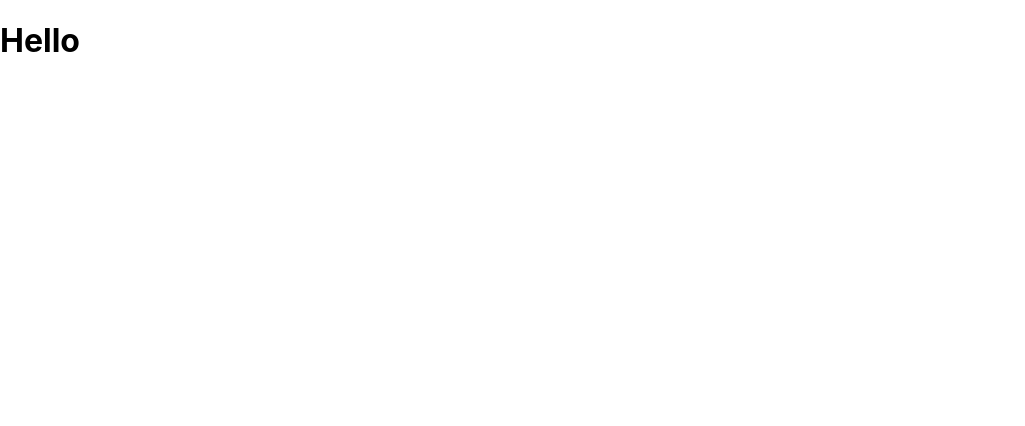
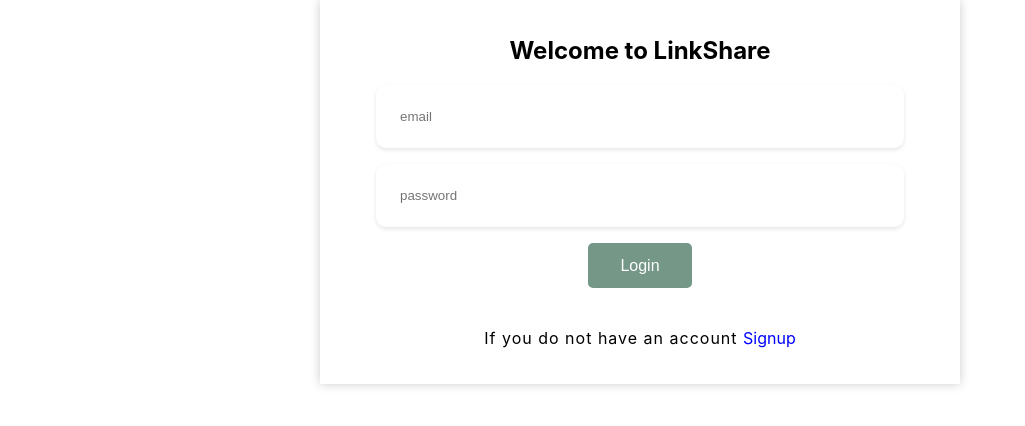
Before and after one commit to zitsko/LinkShare, a React (Create React App) app in the folder client/: page / in a window 1280 px wide. Shown: the top 426 px of the page, without its empty margins (0-1025 px from the left). Built offline with nearby package versions, Linux system fonts and the light colour scheme.

Commit message:
login signup frontend

```diff
--- a/client/src/App.js
+++ b/client/src/App.js
@@ -1,9 +1,22 @@
-
+import { BrowserRouter as Router, Route, Routes } from "react-router-dom";
+import Login from "./Components/Login";
+import Signup from "./Components/Signup";
+// import Profile from "./Components/Profile";
+// import Links from "./Components/Links"
 
 function App() {
   return (
-    <div >
-  <h1>Hello</h1>
+    <div>
+      <Router>
+        <div>
+          <Routes>
+            <Route path="/" element={<Login />} />
+            <Route path="/signup" element={<Signup />} />
+            {/* <Route path="/profile" element={<Profile />} />
+            <Route path="/links" element={<Links />} /> */}
+          </Routes>
+        </div>
+      </Router>
     </div>
   );
 }
--- /dev/null
+++ b/client/src/Components/Login.js
@@ -0,0 +1,72 @@
+import { useNavigate } from "react-router-dom";
+import { useState } from "react";
+import axios from "axios";
+
+function Login() {
+  const navigate = useNavigate();
+  const [email, setEmail] = useState("");
+  const [password, setPassword] = useState("");
+
+  function toSignup() {
+    navigate("/signup");
+  }
+
+  function login() {
+    axios
+      .post("http://localhost:3636/user/login", { email, password })
+      .then(({ data }) => {
+        if (data.token) {
+          localStorage.setItem("token", data.token);
+          navigate("/profile");
+        } else {
+          alert(data.msg);
+        }
+      });
+  }
+
+  return (
+    <div className="signup-login-container">
+      <h1 className="app-title">Welcome to LinkShare</h1>
+      <div className="input-button-container">
+        <input
+          type="email"
+          placeholder="email"
+          className= "signup-login-inputs"
+          onChange={(e) => {
+            setEmail(e.target.value);
+          }}
+        />
+        <input
+          type="password"
+          placeholder="password"
+          className= "signup-login-inputs"
+          onChange={(e) => {
+            setPassword(e.target.value);
+          }}
+        />
+        <button
+          className="signup-login-btn"
+          onClick={() => {
+            login();
+          }}
+        >
+          Login
+        </button>
+      </div>
+      <p className="info-text" >
+        If you do not have an account{" "}
+        <button
+          className="signup-login-switch-btn"
+          onClick={() => {
+            toSignup();
+          }}
+        >
+          {" "}
+          Signup
+        </button>
+      </p>
+    </div>
+  );
+}
+
+export default Login;
--- /dev/null
+++ b/client/src/Components/Signup.js
@@ -0,0 +1,66 @@
+import { useNavigate } from "react-router-dom";
+import { useState } from "react";
+import axios from "axios";
+
+function Signup() {
+  const navigate = useNavigate();
+  const [email,setEmail] = useState("");
+  const [password,setPassword] = useState("");
+
+  function toLogin() {
+    navigate("/");
+  }
+    function signup(){
+      axios.post("http://localhost:3636/user/signup", {email,password}).then(({ data}) => {
+        if(data.token) {
+          localStorage.setItem("token",data.token);
+          navigate("/profile")
+        }else{
+          alert(data.msg)
+        }
+    })
+  }
+
+  return (
+    <div className="signup-login-container">
+    <h1 className="app-title">Welcome to LinkShare</h1>
+    <div className="input-button-container">
+      <input
+      type="email"
+      placeholder="email"
+      className= "signup-login-inputs"
+      onChange = {(e)=>{
+        setEmail(e.target.value);
+      }}
+      />
+      <input
+      type="password"
+      placeholder="password"
+      className= "signup-login-inputs"
+      onChange = {(e)=>{
+        setPassword(e.target.value)
+      }}
+      />
+      <button
+      className="signup-login-btn"
+       onClick={()=>{
+        signup();
+      }}>
+        Signup</button>
+        </div>
+      <p className="info-text" >
+        If you have an account {" "}
+        <button
+        className="signup-login-switch-btn"
+          onClick={() => {
+            toLogin();
+          }}
+        >
+          {" "}
+          Login
+        </button>
+      </p>
+    </div>
+  );
+}
+  export default Signup;
--- a/client/src/Styles/Signup-Login.css
+++ b/client/src/Styles/Signup-Login.css
@@ -0,0 +1,68 @@
+.signup-login-container {
+    max-width: 37.5rem;
+    margin: 0 auto;
+    padding: 1.25rem;
+    background-color: #fff;
+    box-shadow: 0 0 0.625rem rgba(0, 0, 0, 0.2);
+  }
+
+ .app-title {
+    font-size: 1.5rem;
+    margin-bottom: 1.25rem;
+    text-align: center;
+  }
+
+  .input-button-container{
+    display:flex;
+    flex-direction: column;
+    gap:1rem;
+    align-items: center;
+  }
+
+  .signup-login-inputs{
+    padding: 1.5rem;
+  border: none;
+  width: 80%;
+  border-radius: 0.625rem;
+  box-shadow: 0 0.125rem 0.25rem rgba(0, 0, 0, 0.1);
+  background-color: #ffffff;
+  }
+
+  .signup-login-btn {
+    padding: 0.85rem 2rem;
+    border-radius: 0.3125rem;
+    background-color: #698f7fec;
+    color: #fff;
+    font-size: 1rem;
+    cursor: pointer;
+    border: none;
+  }
+
+  .signup-login-btn:hover {
+    background-color: #16622c;
+  }
+
+  .signup-login-switch-btn{
+     background: none;
+  border: none;
+  padding: 0;
+  font: inherit;
+  cursor: pointer;
+  color: blue;
+  }
+
+  .signup-login-switch-btn:hover{
+    padding: 0.4rem 0.9rem;
+    border-radius: 0.3125rem;
+    background-color: #698f7fec;
+    color: #fff;
+    font-size: 1rem;
+    cursor: pointer;
+    border: none;
+  }
+
+  .info-text{
+    text-align: center;
+    letter-spacing: 1px;
+    margin-top:2.5rem;
+}
--- a/client/src/index.js
+++ b/client/src/index.js
@@ -2,6 +2,8 @@ import React from 'react';
 import ReactDOM from 'react-dom/client';
 import './index.css';
 import App from './App';
+import "./Styles/Signup-Login.css"
+import "./Styles/Profile.css"
 
 const root = ReactDOM.createRoot(document.getElementById('root'));
 root.render(
```
Also changed, not shown: client/src/Components/Signup-Login.js (deleted).
